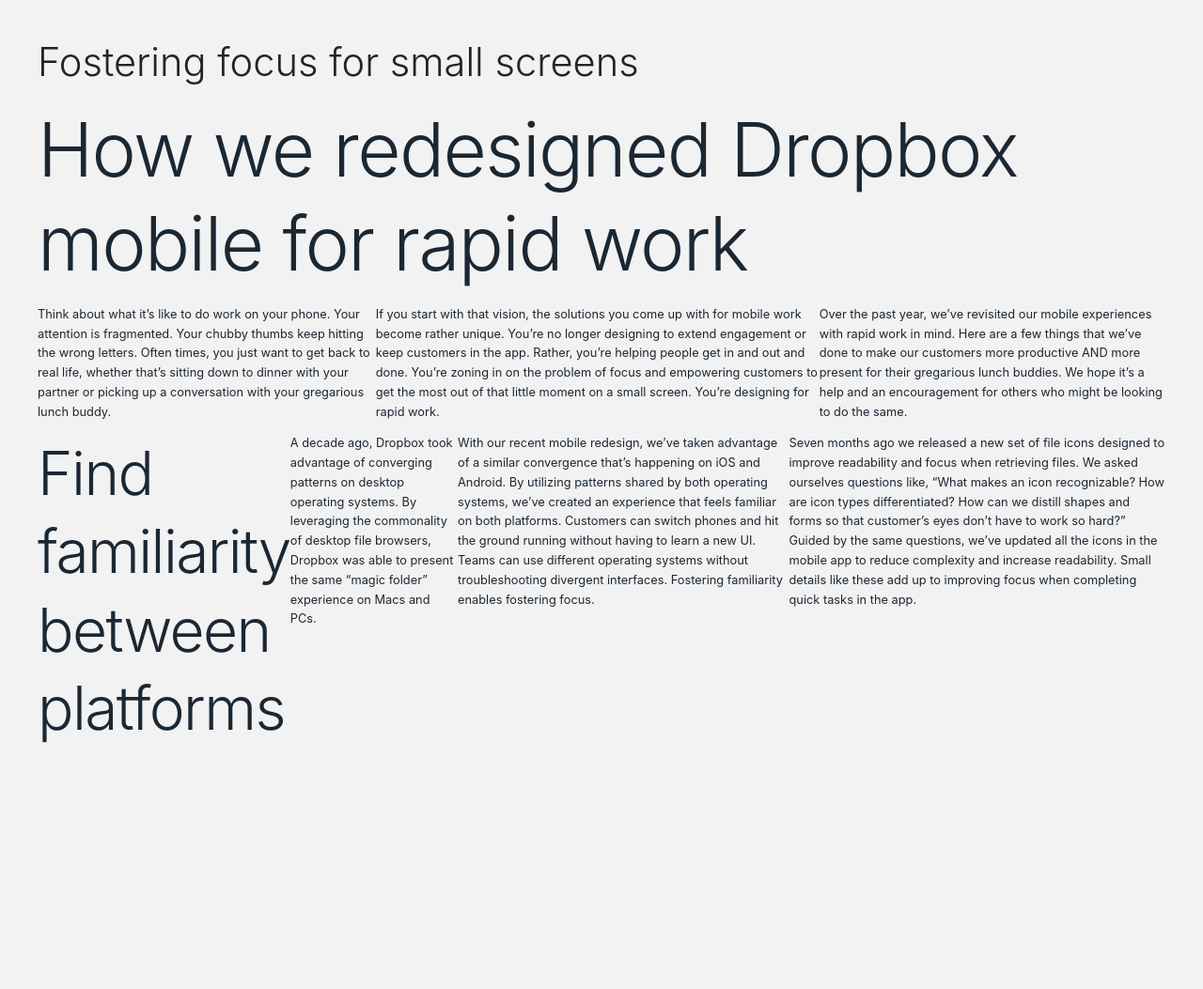
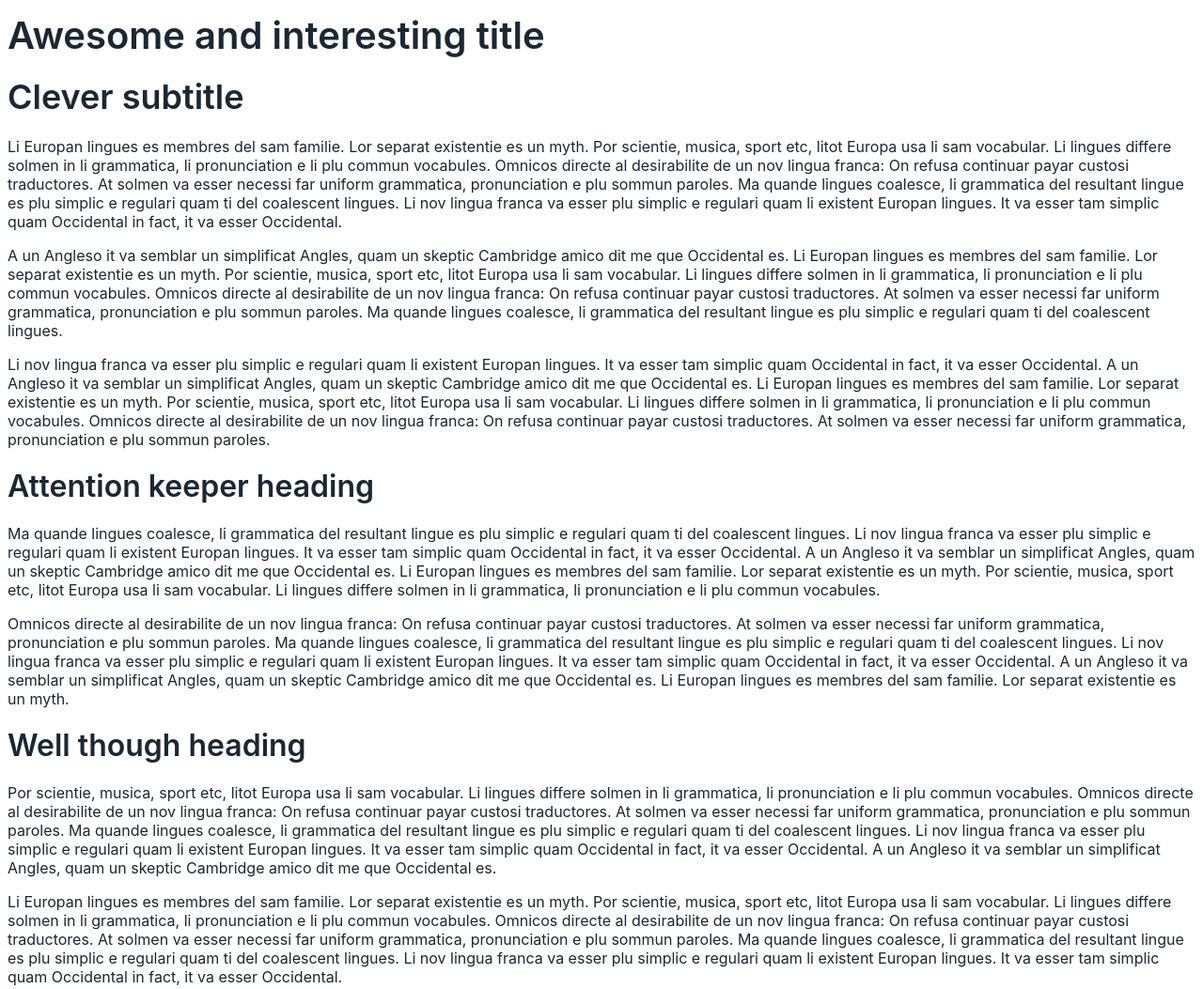
Before and after one commit to matheusps/black-css, a website: page docs/article-example.html in a window 1280 px wide. Shown: the top 1053 px of the page at 94% size. Before the commit the page ends 851 px from the top, so only its background shows below. Drawn offline with Linux system fonts and the light colour scheme.

Commit message:
Typography with variables

```diff
--- a/docs/article-example.html
+++ b/docs/article-example.html
@@ -6,64 +6,133 @@
     <meta name="description" content="Documentation for default-css" />
     <meta name="viewport" content="width=device-width, initial-scale=1" />
     <link rel="stylesheet" href="./default-css.min.css" />
-    <link rel="stylesheet" href="./docs.css" />
   </head>
 
   <body>
-    <h1>Fostering focus for small screens</h1>
-    <h2>How we redesigned Dropbox mobile for rapid work</h2>
     <article>
+      <h1>Awesome and interesting title</h1>
+      <h2>Clever subtitle</h2>
       <section>
         <p>
-          Think about what it’s like to do work on your phone. Your attention is
-          fragmented. Your chubby thumbs keep hitting the wrong letters. Often
-          times, you just want to get back to real life, whether that’s sitting
-          down to dinner with your partner or picking up a conversation with
-          your gregarious lunch buddy.
+          Li Europan lingues es membres del sam familie. Lor separat existentie
+          es un myth. Por scientie, musica, sport etc, litot Europa usa li sam
+          vocabular. Li lingues differe solmen in li grammatica, li
+          pronunciation e li plu commun vocabules. Omnicos directe al
+          desirabilite de un nov lingua franca: On refusa continuar payar
+          custosi traductores. At solmen va esser necessi far uniform
+          grammatica, pronunciation e plu sommun paroles. Ma quande lingues
+          coalesce, li grammatica del resultant lingue es plu simplic e regulari
+          quam ti del coalescent lingues. Li nov lingua franca va esser plu
+          simplic e regulari quam li existent Europan lingues. It va esser tam
+          simplic quam Occidental in fact, it va esser Occidental.
         </p>
         <p>
-          If you start with that vision, the solutions you come up with for
-          mobile work become rather unique. You’re no longer designing to extend
-          engagement or keep customers in the app. Rather, you’re helping people
-          get in and out and done. You’re zoning in on the problem of focus and
-          empowering customers to get the most out of that little moment on a
-          small screen. You’re designing for rapid work.
+          A un Angleso it va semblar un simplificat Angles, quam un skeptic
+          Cambridge amico dit me que Occidental es. Li Europan lingues es
+          membres del sam familie. Lor separat existentie es un myth. Por
+          scientie, musica, sport etc, litot Europa usa li sam vocabular. Li
+          lingues differe solmen in li grammatica, li pronunciation e li plu
+          commun vocabules. Omnicos directe al desirabilite de un nov lingua
+          franca: On refusa continuar payar custosi traductores. At solmen va
+          esser necessi far uniform grammatica, pronunciation e plu sommun
+          paroles. Ma quande lingues coalesce, li grammatica del resultant
+          lingue es plu simplic e regulari quam ti del coalescent lingues.
         </p>
 
         <p>
-          Over the past year, we’ve revisited our mobile experiences with rapid
-          work in mind. Here are a few things that we’ve done to make our
-          customers more productive AND more present for their gregarious lunch
-          buddies. We hope it’s a help and an encouragement for others who might
-          be looking to do the same.
+          Li nov lingua franca va esser plu simplic e regulari quam li existent
+          Europan lingues. It va esser tam simplic quam Occidental in fact, it
+          va esser Occidental. A un Angleso it va semblar un simplificat Angles,
+          quam un skeptic Cambridge amico dit me que Occidental es. Li Europan
+          lingues es membres del sam familie. Lor separat existentie es un myth.
+          Por scientie, musica, sport etc, litot Europa usa li sam vocabular. Li
+          lingues differe solmen in li grammatica, li pronunciation e li plu
+          commun vocabules. Omnicos directe al desirabilite de un nov lingua
+          franca: On refusa continuar payar custosi traductores. At solmen va
+          esser necessi far uniform grammatica, pronunciation e plu sommun
+          paroles.
         </p>
       </section>
       <section>
-        <h3>Find familiarity between platforms</h3>
+        <h3>Attention keeper heading</h3>
         <p>
-          A decade ago, Dropbox took advantage of converging patterns on desktop
-          operating systems. By leveraging the commonality of desktop file
-          browsers, Dropbox was able to present the same “magic folder”
-          experience on Macs and PCs.
+          Ma quande lingues coalesce, li grammatica del resultant lingue es plu
+          simplic e regulari quam ti del coalescent lingues. Li nov lingua
+          franca va esser plu simplic e regulari quam li existent Europan
+          lingues. It va esser tam simplic quam Occidental in fact, it va esser
+          Occidental. A un Angleso it va semblar un simplificat Angles, quam un
+          skeptic Cambridge amico dit me que Occidental es. Li Europan lingues
+          es membres del sam familie. Lor separat existentie es un myth. Por
+          scientie, musica, sport etc, litot Europa usa li sam vocabular. Li
+          lingues differe solmen in li grammatica, li pronunciation e li plu
+          commun vocabules.
         </p>
         <p>
-          With our recent mobile redesign, we’ve taken advantage of a similar
-          convergence that’s happening on iOS and Android. By utilizing patterns
-          shared by both operating systems, we’ve created an experience that
-          feels familiar on both platforms. Customers can switch phones and hit
-          the ground running without having to learn a new UI. Teams can use
-          different operating systems without troubleshooting divergent
-          interfaces. Fostering familiarity enables fostering focus.
+          Omnicos directe al desirabilite de un nov lingua franca: On refusa
+          continuar payar custosi traductores. At solmen va esser necessi far
+          uniform grammatica, pronunciation e plu sommun paroles. Ma quande
+          lingues coalesce, li grammatica del resultant lingue es plu simplic e
+          regulari quam ti del coalescent lingues. Li nov lingua franca va esser
+          plu simplic e regulari quam li existent Europan lingues. It va esser
+          tam simplic quam Occidental in fact, it va esser Occidental. A un
+          Angleso it va semblar un simplificat Angles, quam un skeptic Cambridge
+          amico dit me que Occidental es. Li Europan lingues es membres del sam
+          familie. Lor separat existentie es un myth.
+        </p>
+      </section>
+      <section>
+        <h3>Well though heading</h3>
+        <p>
+          Por scientie, musica, sport etc, litot Europa usa li sam vocabular. Li
+          lingues differe solmen in li grammatica, li pronunciation e li plu
+          commun vocabules. Omnicos directe al desirabilite de un nov lingua
+          franca: On refusa continuar payar custosi traductores. At solmen va
+          esser necessi far uniform grammatica, pronunciation e plu sommun
+          paroles. Ma quande lingues coalesce, li grammatica del resultant
+          lingue es plu simplic e regulari quam ti del coalescent lingues. Li
+          nov lingua franca va esser plu simplic e regulari quam li existent
+          Europan lingues. It va esser tam simplic quam Occidental in fact, it
+          va esser Occidental. A un Angleso it va semblar un simplificat Angles,
+          quam un skeptic Cambridge amico dit me que Occidental es.
         </p>
         <p>
-          Seven months ago we released a new set of file icons designed to
-          improve readability and focus when retrieving files. We asked
-          ourselves questions like, “What makes an icon recognizable? How are
-          icon types differentiated? How can we distill shapes and forms so that
-          customer’s eyes don’t have to work so hard?” Guided by the same
-          questions, we’ve updated all the icons in the mobile app to reduce
-          complexity and increase readability. Small details like these add up
-          to improving focus when completing quick tasks in the app.
+          Li Europan lingues es membres del sam familie. Lor separat existentie
+          es un myth. Por scientie, musica, sport etc, litot Europa usa li sam
+          vocabular. Li lingues differe solmen in li grammatica, li
+          pronunciation e li plu commun vocabules. Omnicos directe al
+          desirabilite de un nov lingua franca: On refusa continuar payar
+          custosi traductores. At solmen va esser necessi far uniform
+          grammatica, pronunciation e plu sommun paroles. Ma quande lingues
+          coalesce, li grammatica del resultant lingue es plu simplic e regulari
+          quam ti del coalescent lingues. Li nov lingua franca va esser plu
+          simplic e regulari quam li existent Europan lingues. It va esser tam
+          simplic quam Occidental in fact, it va esser Occidental.
+        </p>
+      </section>
+      <section>
+        <h3>Conclusion</h3>
+        <p>
+          A un Angleso it va semblar un simplificat Angles, quam un skeptic
+          Cambridge amico dit me que Occidental es. Li Europan lingues es
+          membres del sam familie. Lor separat existentie es un myth. Por
+          scientie, musica, sport etc, litot Europa usa li sam vocabular. Li
+          lingues differe solmen in li grammatica, li pronunciation e li plu
+          commun vocabules. Omnicos directe al desirabilite de un nov lingua
+          franca: On refusa continuar payar custosi traductores. At solmen va
+          esser necessi far uniform grammatica, pronunciation e plu sommun
+          paroles. Ma quande lingues coalesce, li grammatica del resultant
+          lingue es plu simplic e regulari quam ti del coalescent lingues. Li
+          nov lingua franca va esser plu simplic e regulari quam li existent
+          Europan lingues. It va esser tam simplic quam Occidental in fact, it
+          va esser Occidental. A un Angleso it va semblar un simplificat Angles,
+          quam un skeptic Cambridge amico dit me que Occidental es. Li Europan
+          lingues es membres del sam familie. Lor separat existentie es un myth.
+          Por scientie, musica, sport etc, litot Europa usa li sam vocabular. Li
+          lingues differe solmen in li grammatica, li pronunciation e li plu
+          commun vocabules. Omnicos directe al desirabilite de un nov lingua
+          franca: On refusa continuar payar custosi traductores. At solmen va
+          esser necessi far uniform grammatica, pronunciation e plu sommun
+          paroles. Ma quande
         </p>
       </section>
     </article>
--- a/src/elements/misc.scss
+++ b/src/elements/misc.scss
@@ -7,6 +7,7 @@
 code {
   white-space: nowrap;
   display: block;
+  font-family: $code-ff;
   border: $border;
   padding: $padding;
   margin: $margin;
--- a/src/elements/typo.scss
+++ b/src/elements/typo.scss
@@ -4,53 +4,58 @@
 h4,
 h5,
 h6 {
-  margin-top: 0;
-  margin-bottom: 1rem;
-  font-weight: 300;
+  color: inherit;
+  margin: 0 0 $margin 0;
+  font-family: $heading-ff;
+  font-weight: $medium;
+  line-height: $base-lh;
 }
 
 h1 {
-  font-size: 2.6rem;
-  color: hsla(0, 0, 0, 0.85);
-  line-height: 3.3rem;
+  font-size: $h1-fs;
+  line-height: $h1-lh;
 }
 
 h2 {
-  font-size: 5rem;
-  line-height: 1.25;
-  letter-spacing: -0.1rem;
+  font-size: $h2-fs;
+  line-height: $h2-lh;
 }
 
 h3 {
-  font-size: 4rem;
-  line-height: 1.3;
-  letter-spacing: -0.1rem;
+  font-size: $h3-fs;
+  line-height: $h3-lh;
 }
 
 h4 {
-  font-size: 3rem;
-  line-height: 1.35;
-  letter-spacing: -0.08rem;
+  font-size: $h4-fs;
+  line-height: $h4-lh;
 }
 
 h5 {
-  font-size: 2rem;
-  line-height: 1.5;
-  letter-spacing: -0.05rem;
+  font-size: $h5-fs;
+  line-height: $h5-lh;
 }
 
 h6 {
-  font-size: 1rem;
-  line-height: 1.6;
-  letter-spacing: 0;
+  font-size: $h6-fs;
+  line-height: $h6-lh;
 }
 
 p {
-  font-size: 0.8rem;
-  margin-top: 0;
   text-justify: auto;
+  font-size: $body-fs;
+  line-height: $body-lh;
+  font-family: $body-ff;
+  font-weight: $normal;
 }
 
 a {
   text-decoration: none;
+  cursor: pointer;
+  font-family: $link-ff;
+  font-weight: $medium;
+  color: $c-base;
+  &:hover {
+    color: lighten($color: $c-base, $amount: 40);
+  }
 }
--- a/src/theme.scss
+++ b/src/theme.scss
@@ -6,22 +6,41 @@
 $bg-box--hover: hsla(0, 0, 0, 0.1);
 
 /** Fonts **/
-// -- Base -- //
+/** Font Families **/
 $base-ff: -apple-system, BlinkMacSystemFont, “Segoe UI”, Roboto, Oxygen, Ubuntu,
-  Cantarell, “Open Sans”, “Helvetica Neue”, sans-serif; // family
-$base-fs: 1rem; //size
-$base-lh: 1.625; //line height
-// -- Common weights -- //
-$light: 200;
-$normal: 400;
-$bold: 600;
-$heavy: 800;
-// -- Aditional families -- //
+  Cantarell, “Open Sans”, “Helvetica Neue”, sans-serif;
 $body-ff: $base-ff;
 $heading-ff: $base-ff;
 $code-ff: $base-ff;
 $link-ff: $base-ff;
 $quote-ff: $base-ff;
+
+/** Line Heights **/
+$base-lh: 1.5;
+$h1-lh: $base-lh;
+$h2-lh: $base-lh;
+$h3-lh: $base-lh;
+$h4-lh: $base-lh;
+$h5-lh: $base-lh;
+$h6-lh: $base-lh;
+$body-lh: 1.25;
+
+/** Font sizes **/
+$base-fs: 1rem;
+$h1-fs: 2.5rem;
+$h2-fs: 2.25rem;
+$h3-fs: 2rem;
+$h4-fs: 1.75rem;
+$h5-fs: 1.5rem;
+$h6-fs: 1.25rem;
+$body-fs: $base-fs;
+
+/** Common weights **/
+$light: 300;
+$normal: 400;
+$medium: 600;
+$bold: 700;
+$heavy: 900;
 
 /** Elements **/
 $roundness: 0.5rem;
```
Also changed, not shown: docs/index.html (+14 -9 lines), dist/default-css.css, dist/default-css.min.css, docs/default-css.min.css.
